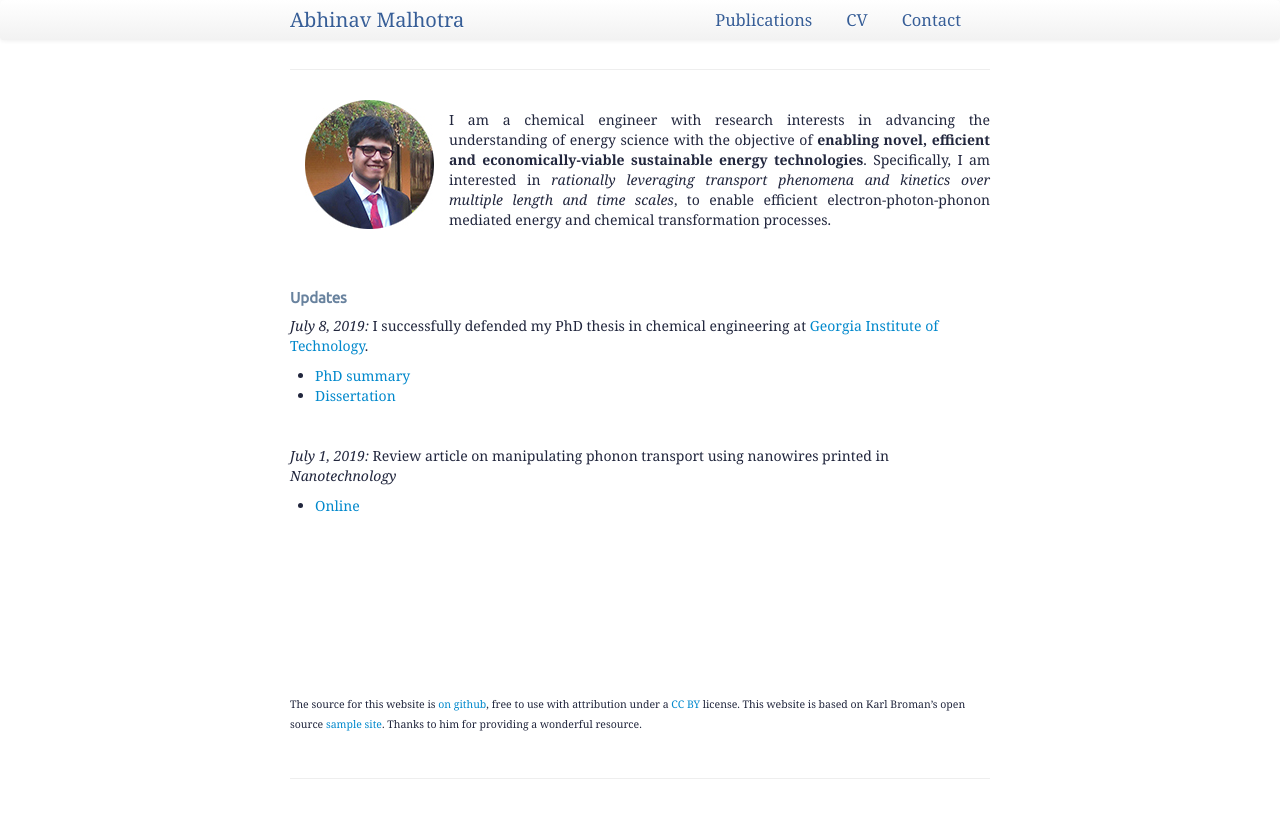
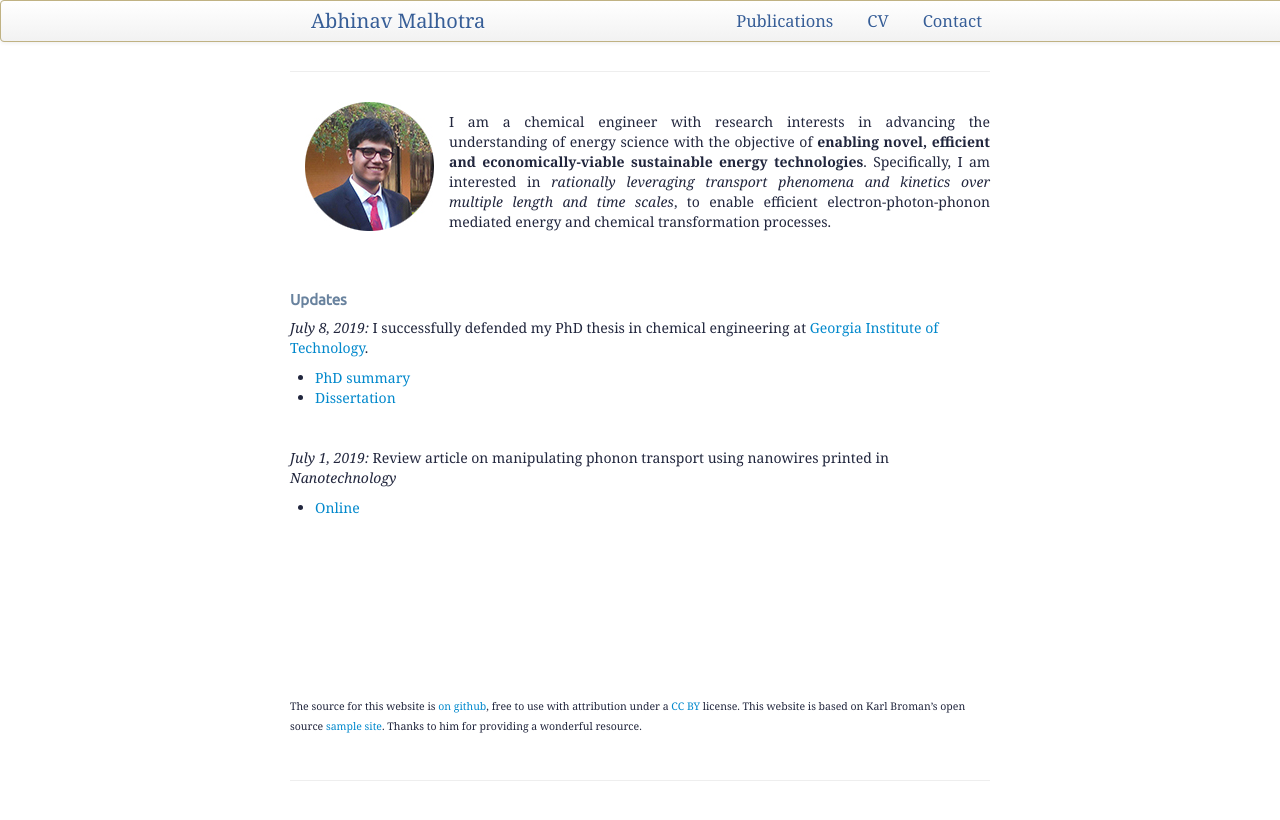
Before and after one commit to ABMalhotra/ABMalhotra.github.io, a Jekyll site: the page built from index.md, in a window 1280 px wide. Shown: the top 820 px of the page. Built offline with Jekyll 4.4.1, drawn with Linux system fonts in a browser that asks for light colours; some web fonts are replaced.

Commit message:
border add

```diff
--- a/assets/themes/twitter/css/mystyle.css
+++ b/assets/themes/twitter/css/mystyle.css
@@ -53,7 +53,12 @@ body {
   /*background-image: none;*/
   /* set font color to white */
   /*color: white;*/
-  border:none;
+width: 100%;
+background-color: rgba(6,47,79,0.4);
+top: 0;
+left: 0;
+z-index: 2;
+border: 1.5px solid #C0B283;
 }
 
 /*.navbar .brand, .navbar .nav > li > a {
```
